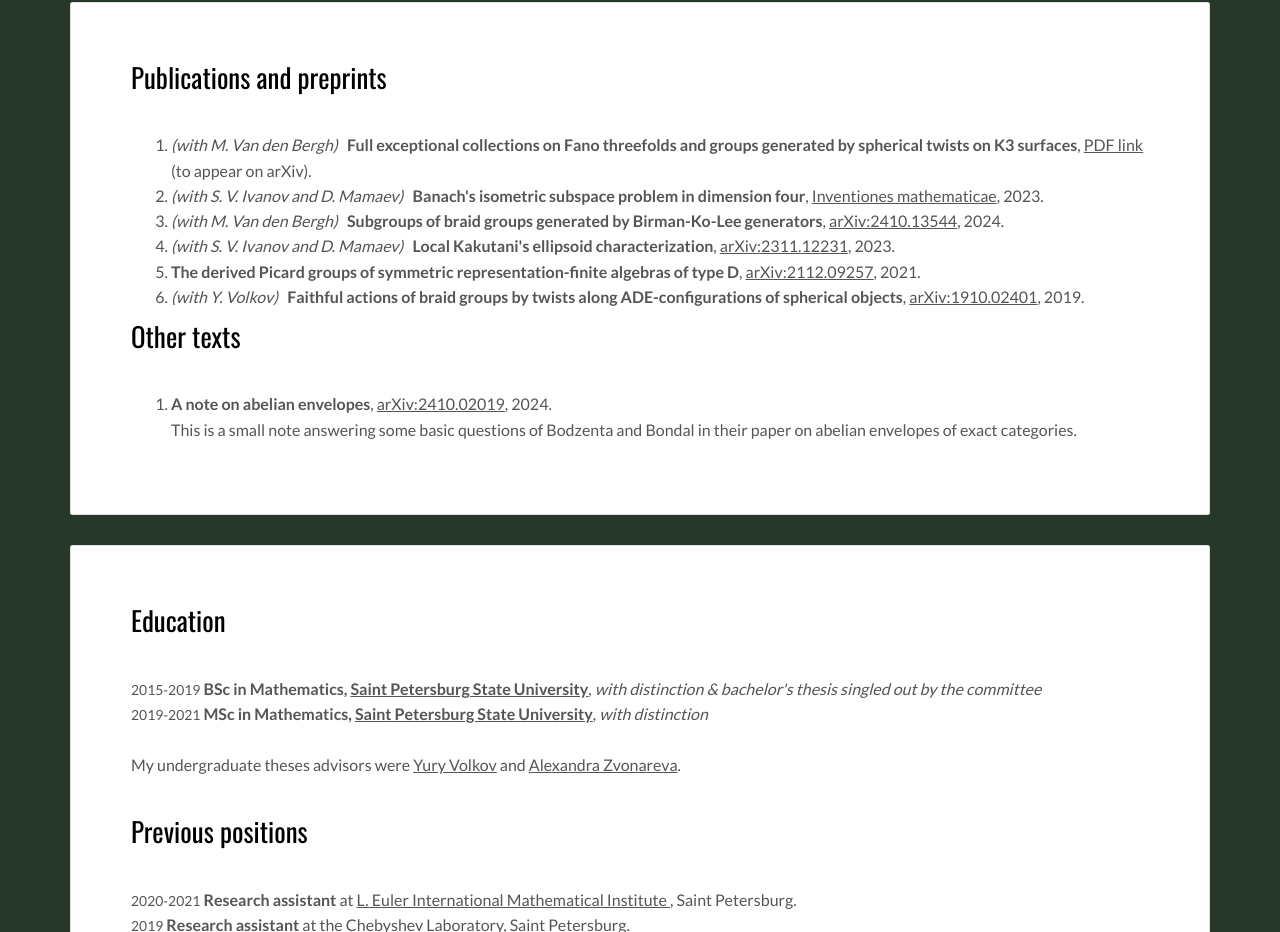
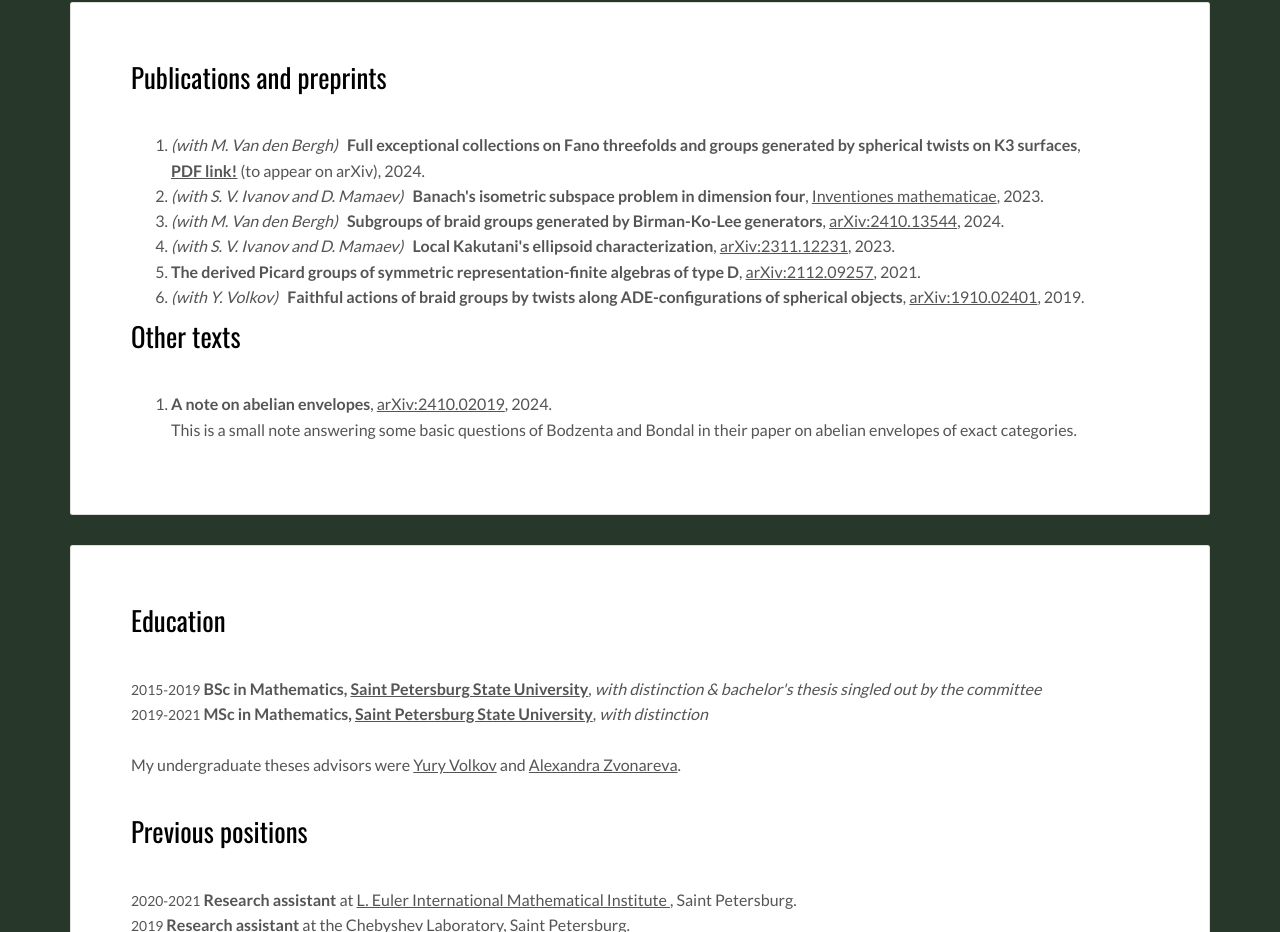
Before and after one commit to nordskova/anyanord, a plain HTML site: page index.html in a window 1280 px wide. Shown: the part 796-1728 px from the top of the page. Drawn offline with nearby package versions, Linux system fonts and the light colour scheme.

Commit message:
Update index.html

```diff
--- a/index.html
+++ b/index.html
@@ -61,7 +61,7 @@
           <div class="card-block">
             <h2>Publications and preprints</h2>
             <div class="work-experience"> <ol>
-                <li> <i>(with M. Van den Bergh) </i> &nbsp; <strong> Full exceptional collections on Fano threefolds and groups generated by spherical twists on K3 surfaces</strong>, <a href="fanok3.pdf"> PDF link </a> (to appear on arXiv). </li>
+                <li> <i>(with M. Van den Bergh) </i> &nbsp; <strong> Full exceptional collections on Fano threefolds and groups generated by spherical twists on K3 surfaces</strong>, <br> <a href="fanok3.pdf"> <strong> PDF link!</strong></a> (to appear on arXiv), 2024.</li>
                 <li> <i>(with S. V. Ivanov and D. Mamaev) &nbsp;  </i>  <strong> Banach's isometric subspace problem in dimension four</strong>, <a href="https://link.springer.com/article/10.1007/s00222-023-01197-2"> Inventiones mathematicae</a>, 2023.</li>
                 <li> <i>(with M. Van den Bergh) &nbsp; </i> <strong>Subgroups of braid groups generated by Birman-Ko-Lee generators</strong>, <a href="https://arxiv.org/abs/2410.13544">arXiv:2410.13544</a>, 2024. </li>
                 <li> <i>(with S. V. Ivanov and D. Mamaev) &nbsp; </i> <strong>Local Kakutani's ellipsoid characterization</strong>, <a href="https://arxiv.org/abs/2311.12231">arXiv:2311.12231</a>, 2023. </li>
```
